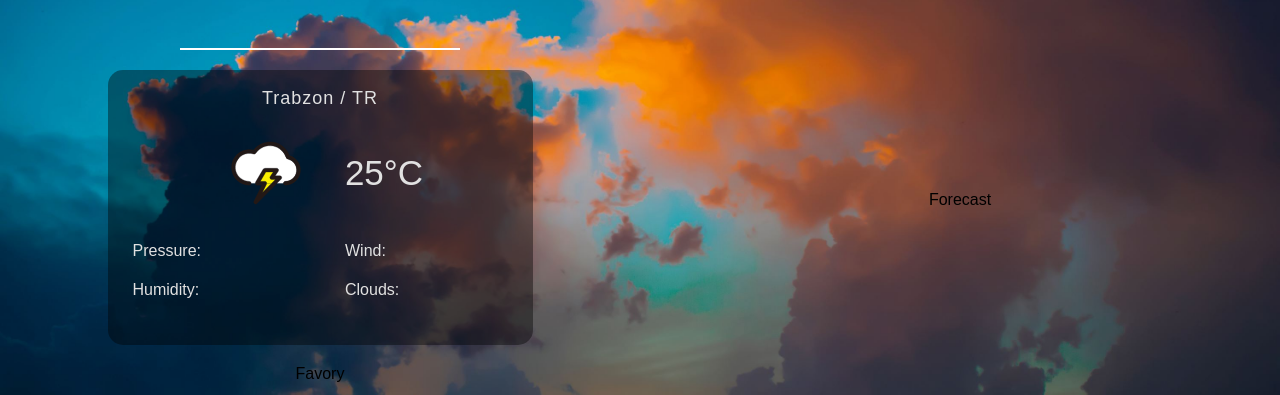
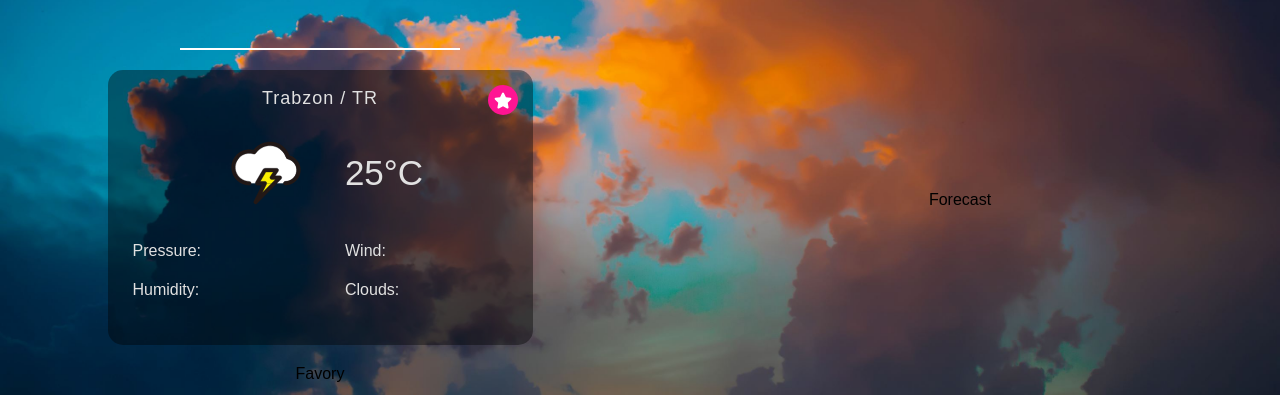
Before and after one commit to shoki61/react-weather-app, a React (Create React App) app: page /weather in a window 1280 px wide. Shown: the part 200-595 px from the top of the page. Built offline with nearby package versions, Linux system fonts and the light colour scheme; a web font is replaced by a local one.

Commit message:
add favorites button to weather card

```diff
--- a/src/components/Buttons/Button/Button.css
+++ b/src/components/Buttons/Button/Button.css
@@ -21,5 +21,13 @@
 }
 
 .Add {
-
+    width: 30px;
+    height: 30px;
+    border-radius: 100px;
+    position: absolute;
+    top:15px;
+    right:15px;
+    background-color: deeppink;
+    font-size: 25px;
+    color:#fff
 }
--- a/src/components/CurrentWeather/CurrentWeather.css
+++ b/src/components/CurrentWeather/CurrentWeather.css
@@ -3,7 +3,8 @@
     height: 275px;
     background-color: rgba(0,0,0,.4);
     border-radius: 15px;
-    margin: 20px 0
+    margin: 20px 0;
+    position: relative;
 }
 
 .City-Name{
--- a/src/components/CurrentWeather/CurrentWeather.js
+++ b/src/components/CurrentWeather/CurrentWeather.js
@@ -1,7 +1,10 @@
 import React, { Component } from 'react';
+import { FaRegStar, FaStar } from 'react-icons/fa'
+
 
 
 import './CurrentWeather.css';
+import Button from '../Buttons/Button/Button';
 
 import img from '../../assets/icons/11n.png';
 
@@ -24,6 +27,10 @@ class CurrentWeather extends Component{
                         <p>Clouds:</p>
                     </div>
                 </div>
+                <Button btnType='Add'>
+                    {/*<FaRegStar/>*/}
+                    <FaStar/>
+                </Button>
             </div>
         );
     };
```
